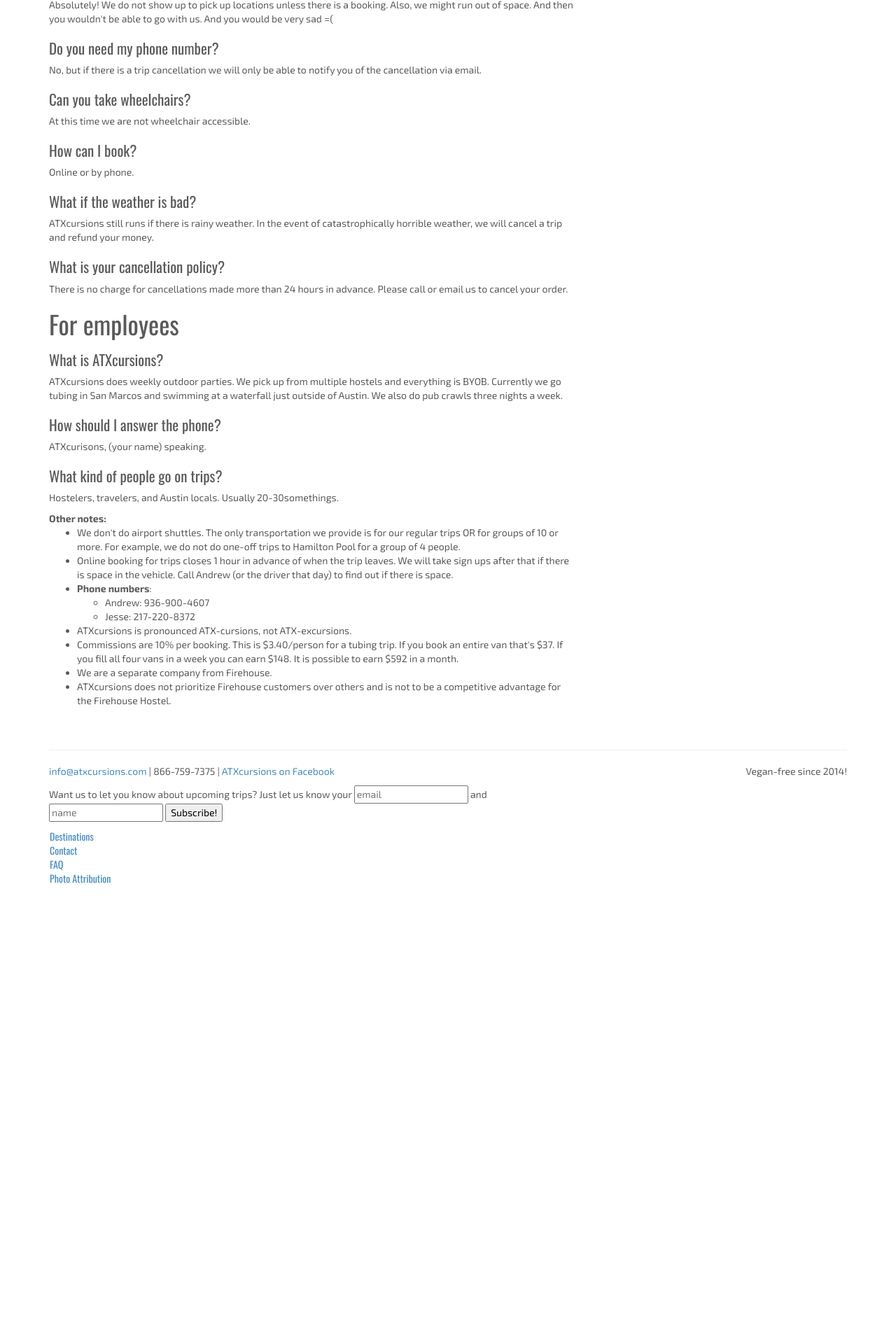
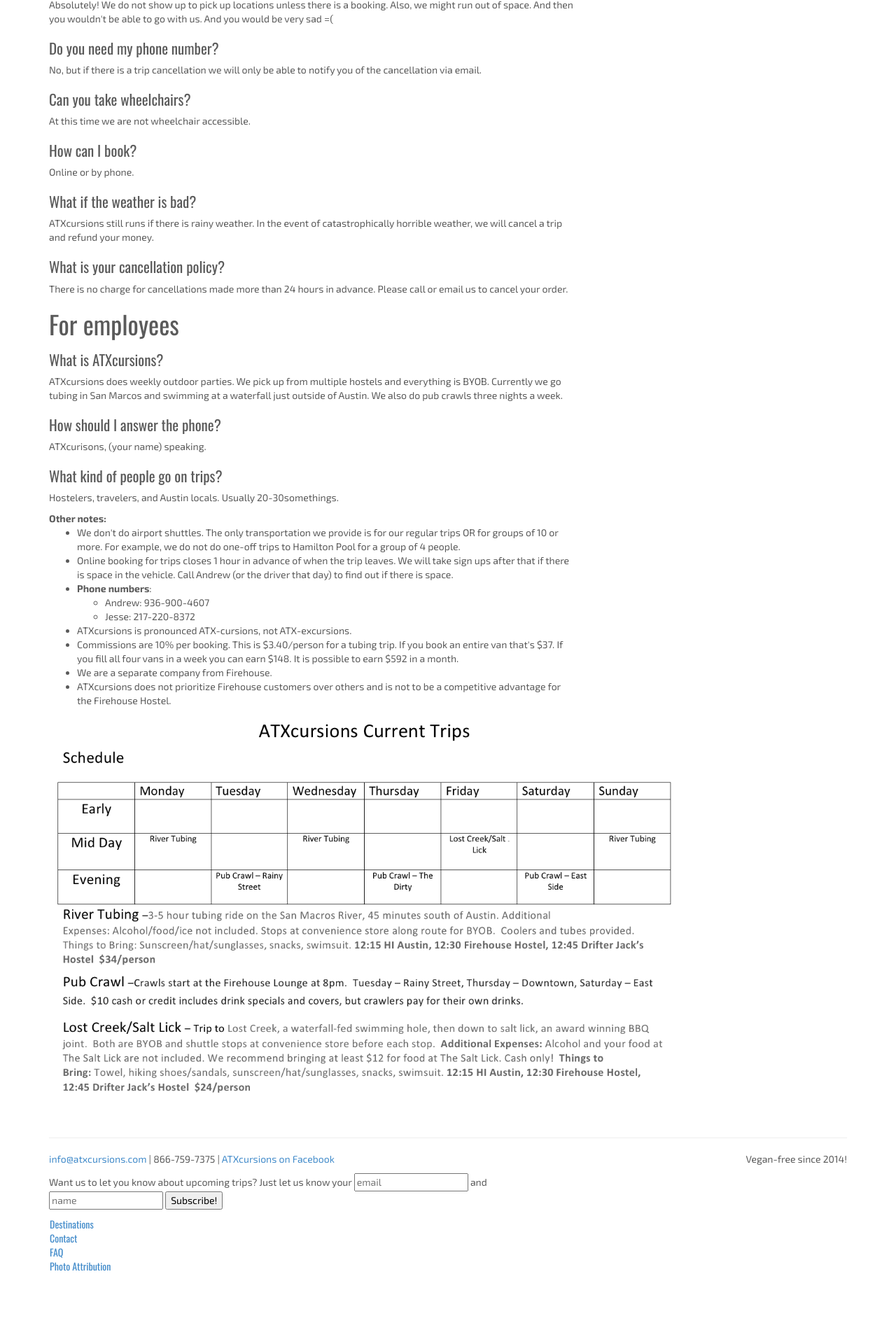
Before and after one commit to Gennovacap-Technology/axtcursions, a Jekyll site: the page built from employee-faq.html, in a window 1280 px wide. Shown: the part 1773-3693 px from the top of the page at 70% size. Built offline with Jekyll 4.4.1, drawn with Linux system fonts in a browser that asks for light colours; nearby versions of some CDN libraries; Markdown is read by kramdown in place of the engine named in the settings; before the commit the page ends 3139 px from its top, so only the background shows below that.

Commit message:
adding quick ref chart to employee faq

```diff
--- a/employee-faq.html
+++ b/employee-faq.html
@@ -65,6 +65,9 @@
 
       </ul>
 
+
+            <img src="images/employee-quick-ref.png" style="width: 900px;"/>
+
       </div>
     </div>
 
--- a/faq.html
+++ b/faq.html
@@ -46,6 +46,7 @@
 
       </ul>
 
+
       </div>
     </div>
 
```
Also changed, not shown: images/employee-quick-ref.png (added).
